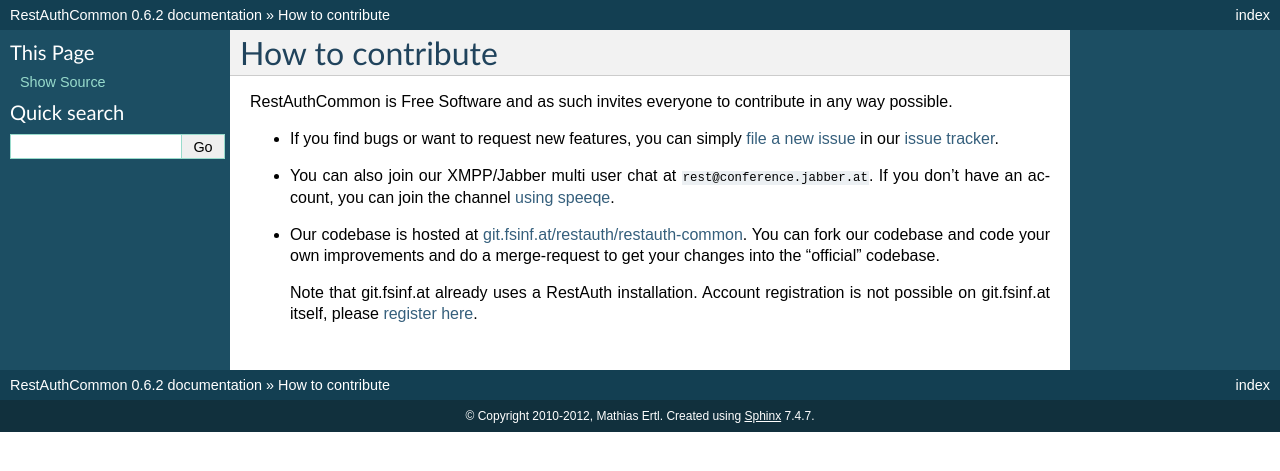
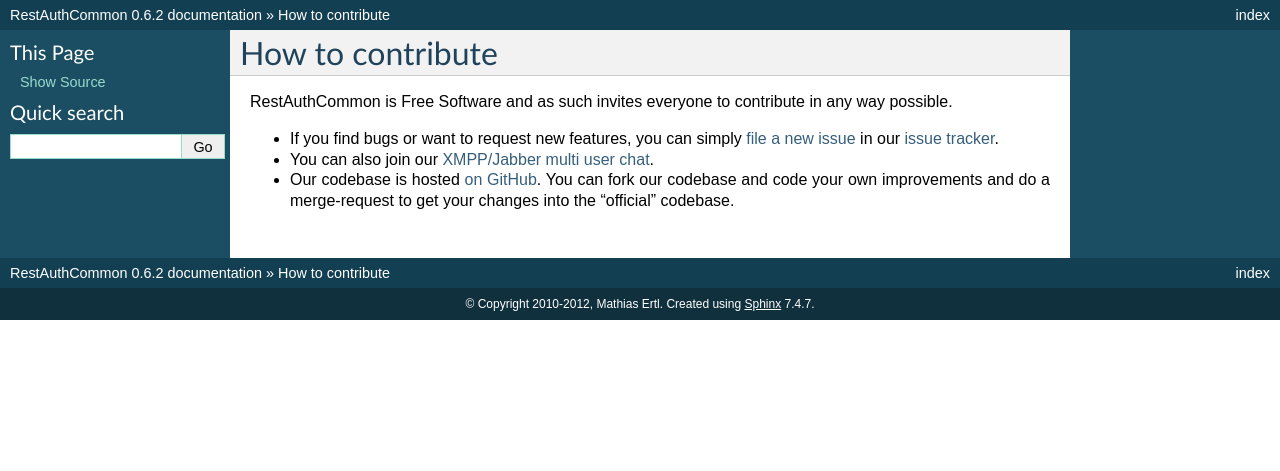
Before and after one commit to RestAuth/RestAuthCommon, a Sphinx documentation site: the page built from doc/contribute.rst, in a window 1280 px wide. Shown: the top 471 px of the page. Built offline with Sphinx 7.4.7, drawn with Linux system fonts in a browser that asks for light colours; formulas are drawn with MathJax 3.

Commit message:
modernize docs a bit

```diff
--- a/doc/conf.py
+++ b/doc/conf.py
@@ -221,4 +221,12 @@ man_pages = [
 intersphinx_mapping = {'http://docs.python.org/': None}
 
 LATEST_RELEASE = os.environ.get( 'LATEST_RELEASE' )
-rst_prolog = """.. |latest-release| replace:: %s\n"""%LATEST_RELEASE
+rst_epilog = """
+.. |latest-release| replace:: %s
+.. _chat: xmpp:rest@conference.jabber.at
+.. _download-releases: https://common.restauth.net/download/
+.. _git: https://github.com/RestAuth/restauth-common.git
+.. _git-web: https://github.com/RestAuth/restauth-common
+.. _issue-tracker: https://github.com/RestAuth/restauth-common/issues
+.. _issue-tracker-new: https://github.com/RestAuth/restauth-common/issues/new
+""" % LATEST_RELEASE
--- a/doc/contribute.rst
+++ b/doc/contribute.rst
@@ -3,16 +3,10 @@ How to contribute
 
 RestAuthCommon is Free Software and as such invites everyone to contribute in any way possible.
 
-* If you find bugs or want to request new features, you can simply `file a new issue
-  <https://redmine.fsinf.at/projects/restauthcommon/issues/new>`_ in our `issue tracker
-  <https://redmine.fsinf.at/projects/restauthcommon>`_.
-* You can also join our XMPP/Jabber multi user chat at ``rest@conference.jabber.at``. If you don't
-  have an account, you can join the channel `using speeqe
-  <http://speeqe.com/room/rest@conference.jabber.at/>`_.
-* Our codebase is hosted at `git.fsinf.at/restauth/restauth-common
-  <https://git.fsinf.at/restauth/restauth-common>`_. You can fork our codebase and
-  code your own improvements and do a merge-request to get your changes into the "official"
-  codebase.
-
-  Note that git.fsinf.at already uses a RestAuth installation. Account registration is not possible
-  on git.fsinf.at itself, please `register here <https://fsinf.at/user/register>`_.
+* If you find bugs or want to request new features, you can simply
+  `file a new issue <issue-tracker-new_>`_ in our `issue tracker
+  <issue-tracker_>`_.
+* You can also join our `XMPP/Jabber multi user chat <chat_>`_.
+* Our codebase is hosted `on GitHub <git_>`_.  You can fork our codebase and code
+  your own improvements and do a merge-request to get your changes into the
+  "official" codebase.
--- a/setup.py
+++ b/setup.py
@@ -204,7 +204,7 @@ setup(
     author_email='mati@restauth.net',
     platforms='any',
     url=url,
-    download_url='http://git.fsinf.at/restauth/restauth-common',
+    download_url='https://common.restauth.net/download/',
     package_dir={'': 'python'},
     packages=['RestAuthCommon'],
     keywords=[],
```
Also changed, not shown: doc/install/from-source.rst (+3 -8 lines).
